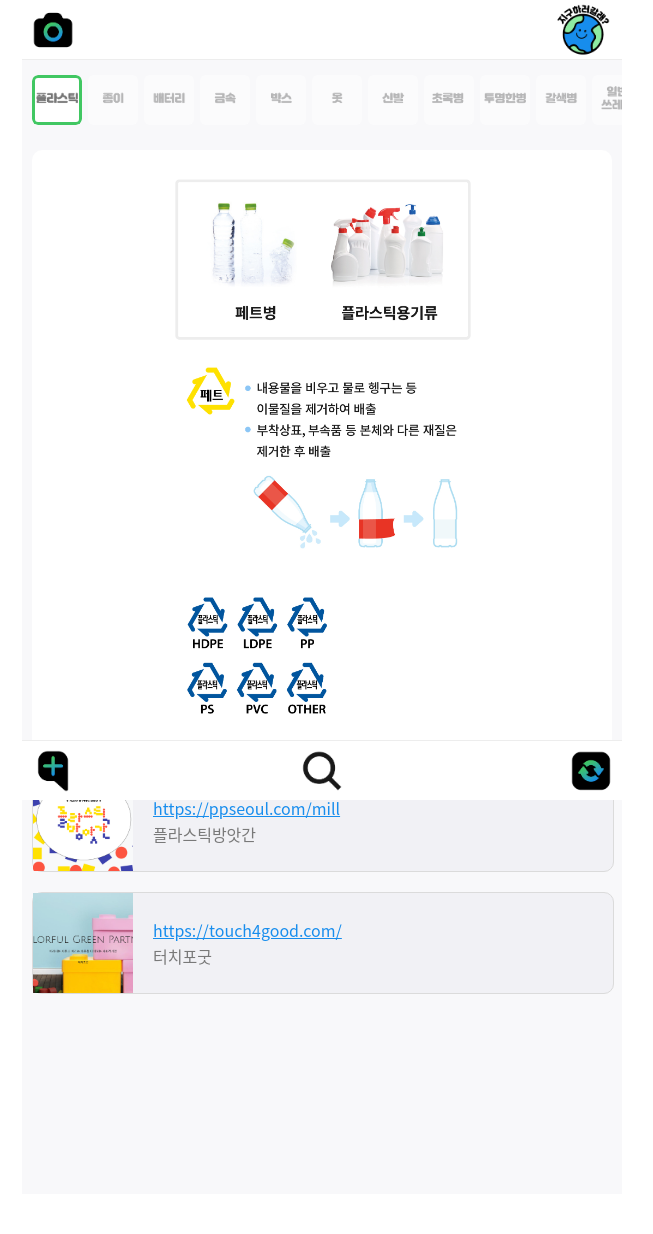
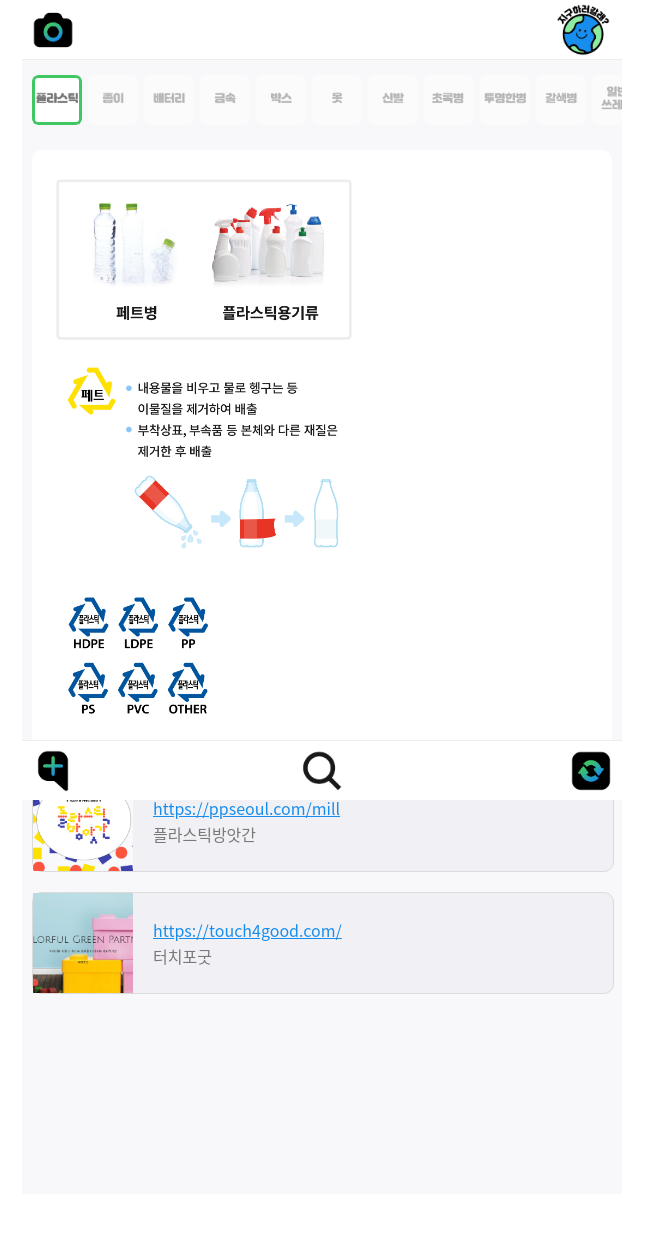
Before and after one commit to kimpearl3599/recycle_classification, a Python web app: template templates/recycle_classification.html in a window 1280 px wide. Shown: the top 1234 px of the page, without its empty margins (318-971 px from the left). Run offline with Jinja, Linux system fonts and the light colour scheme; the template is opened without the code that fills it, so the values that code supplies are empty; some libraries are stand-ins or nearby versions.

Commit message:
upload final/page/classification css

```diff
--- a/static/classification.css
+++ b/static/classification.css
@@ -228,7 +228,7 @@
     width: 100%;
     background-repeat: no-repeat;
     background-size: contain;
-    background-position: center;
+    background-position: 0 0;
 }
 .plastic {
     background-image: url('../static/images/plastic_class.jpg');
```
